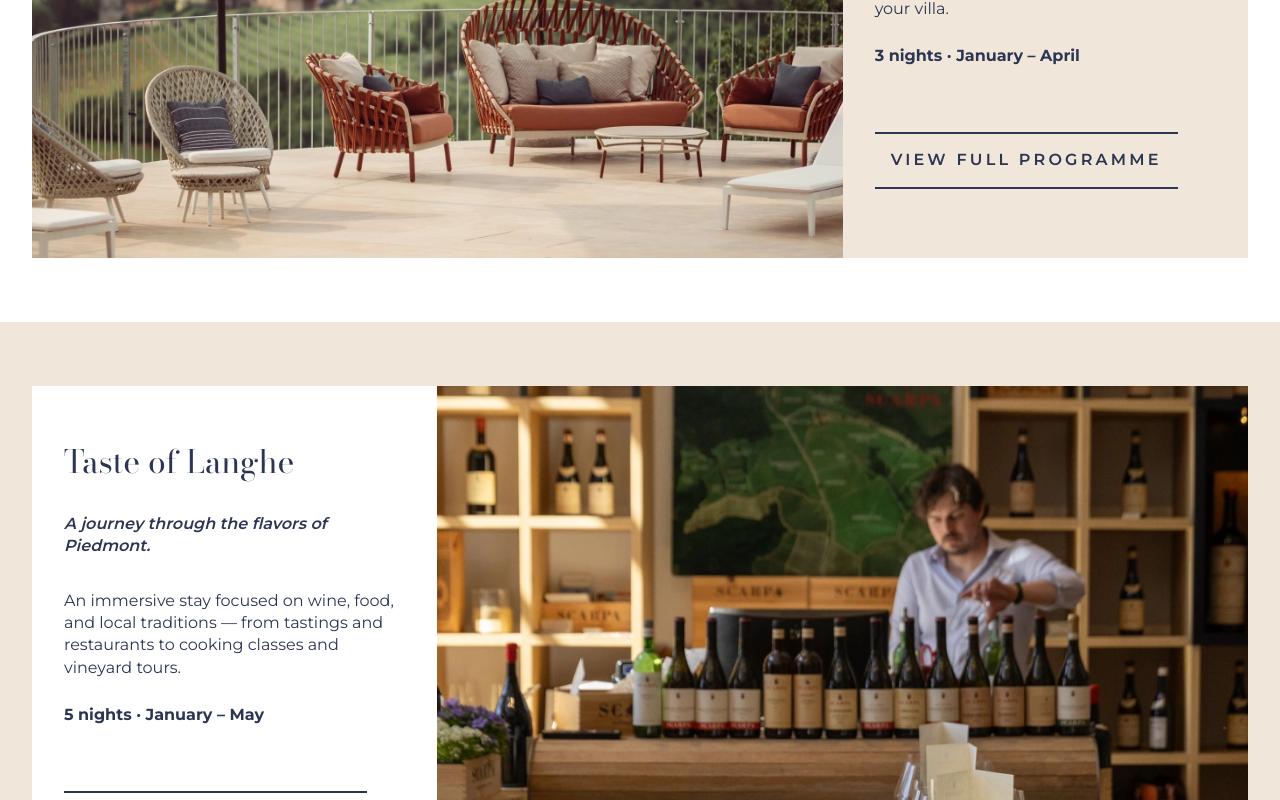
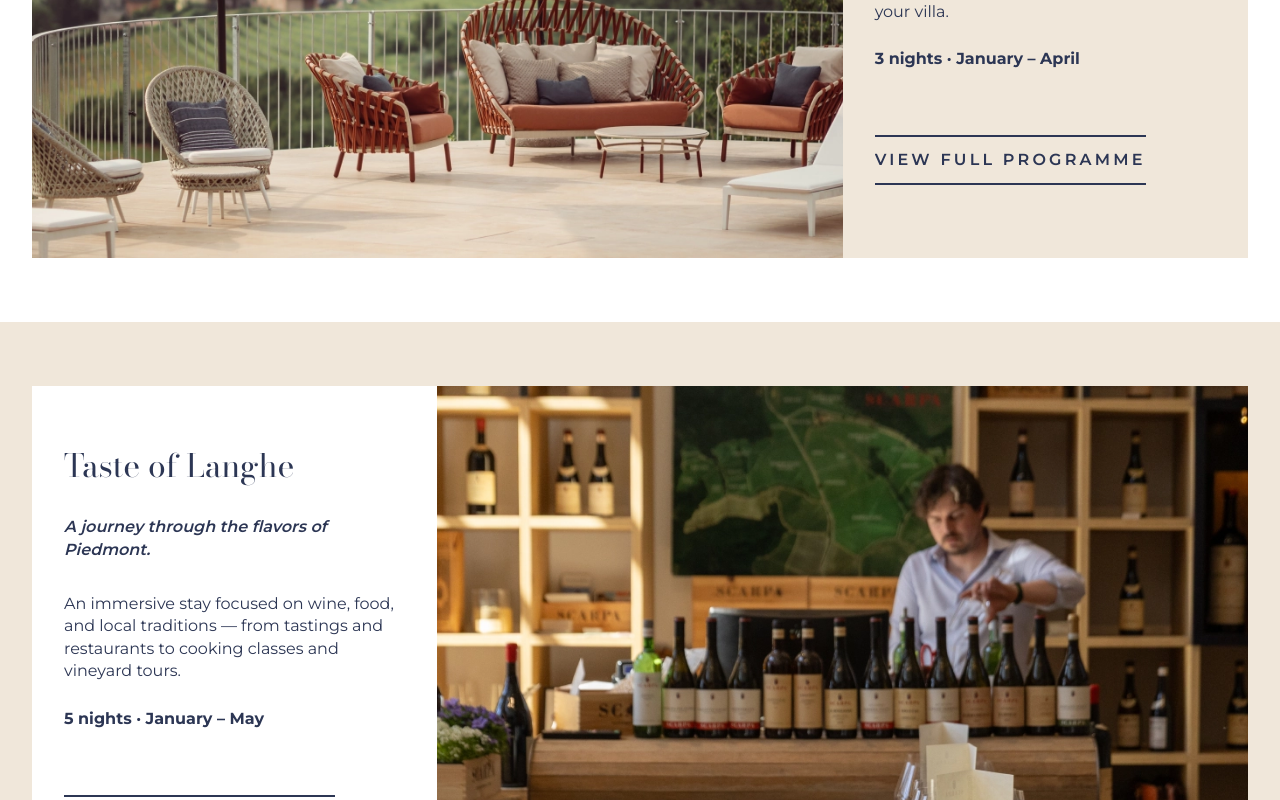
Before and after one commit to ArtKruzhkov/ScarpaVillas_Vercel, a React (Create React App) app: page /stays in a window 1280 px wide. Shown: the part 1580-2380 px from the top of the page. Built offline with nearby package versions, Linux system fonts and the light colour scheme.

Commit message:
change h and px for btn in StaysProgramme

```diff
--- a/src/sections/StaysPageSections/StaysProgramme/StaysProgramme.tsx
+++ b/src/sections/StaysPageSections/StaysProgramme/StaysProgramme.tsx
@@ -173,7 +173,7 @@ export function StaysProgramme({
                 type="button"
                 onClick={() => setIsOpen((prev) => !prev)}
                 aria-expanded={isOpen}
-                className="mt-8 lg:mt-16 h-[44px] md:h-[57px] overflow-hidden border-y-[2px] border-[#2C3654] px-4 font-sans text-[13px] md:text-[16px] min-[1680px]:text-[18px] font-semibold uppercase tracking-[0.2em] text-[#2C3654] transition-opacity duration-300 hover:opacity-60">
+                className="mt-8 lg:mt-16 h-[40px] md:h-[50px] 2xl:h-[52px] overflow-hidden border-y-[2px] border-[#2C3654] font-sans text-[13px] md:text-[16px] 2xl:text-[18px] font-semibold uppercase tracking-[0.2em] text-[#2C3654] transition-opacity duration-300 hover:opacity-60">
                 <AnimatePresence mode="wait">
                   <motion.span
                     key={`${i18n.language}-${isOpen}`}
```
